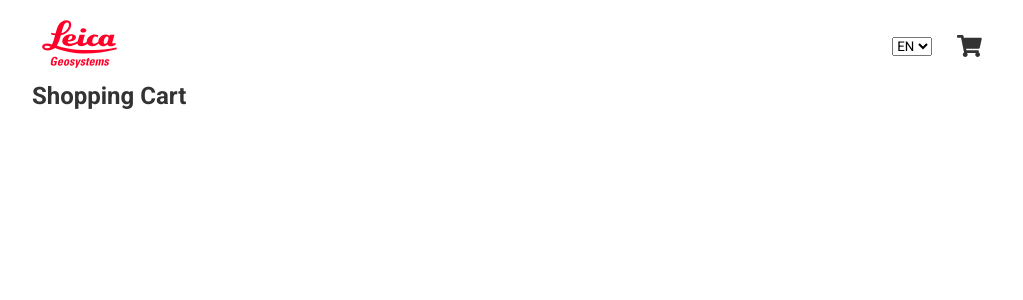
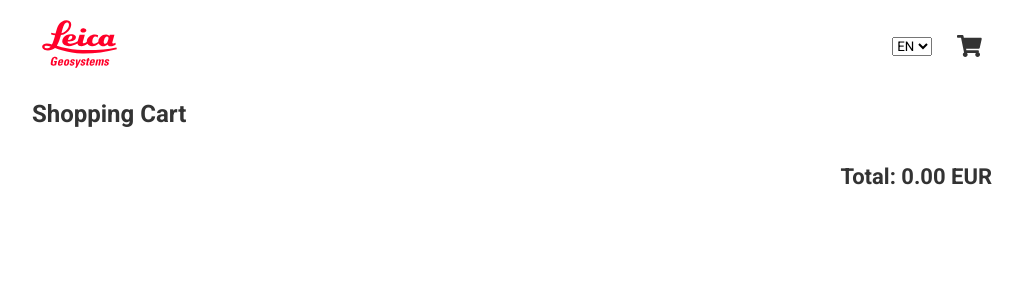
Before and after one commit to Arturs-E/25md-internet-shop-redux-v1, a React (Create React App) app: page /cart in a window 1280 px wide. Shown: the top 300 px of the page, without its empty margins (128-1151 px from the left). Built offline with nearby package versions, Linux system fonts and the light colour scheme.

Commit message:
Bug fixes in cart icon product count

```diff
--- a/src/App.scss
+++ b/src/App.scss
@@ -13,6 +13,9 @@
   grid-template-columns: 1fr;
   row-gap: 18px;
 
-  &__list-wrapper {
+  &__total-sum {
+    place-self: end;
+    font-size: 22px;
+    font-weight: bold;
   }
 }
--- a/src/components/Header/Header.scss
+++ b/src/components/Header/Header.scss
@@ -4,6 +4,7 @@
   column-gap: 25px;
   align-items: center;
   padding: 10px;
+  margin-bottom: 18px;
 }
 
 .logo {
--- a/src/components/ProductCard/ProductCard.tsx
+++ b/src/components/ProductCard/ProductCard.tsx
@@ -17,6 +17,7 @@ const ProductCard:FC<ProductCardProps> = ({ imgUrl, productName, price }) => {
   const [counter, setCounter] = useState(1);
   const dispatch = useAppDispatch();
   const activeLanguage = useAppSelector((state: RootState) => state.language.value);
+  const shoppingCartProducts = useAppSelector((state) => state.shoppingCartItems);
 
   const decreaseQuantity = () => {
     if (counter > 1) {
@@ -32,7 +33,9 @@ const ProductCard:FC<ProductCardProps> = ({ imgUrl, productName, price }) => {
     dispatch(addToCart({
       productName, quantity: counter, pricePerUnit: price, imgUrl,
     }));
-    dispatch(increaseCartProductCount());
+    if (!shoppingCartProducts.some((item) => item.productName === productName)) {
+      dispatch(increaseCartProductCount());
+    }
   };
 
   return (
--- a/src/components/ShoppingCart/shoppingCartSlice.ts
+++ b/src/components/ShoppingCart/shoppingCartSlice.ts
@@ -1,22 +1,34 @@
 import { createSlice, PayloadAction } from '@reduxjs/toolkit';
 
-interface ShoppingCart {
+interface ShoppingCartInterface {
   productName: string;
   quantity: number;
   pricePerUnit: number;
   imgUrl: string;
 }
 
-const initialState: ShoppingCart[] = [];
+const initialState: ShoppingCartInterface[] = [];
 
 const shoppingCartSlice = createSlice({
   name: 'shoppingCartItems',
   initialState,
   reducers: {
-    addToCart: (state, action: PayloadAction<ShoppingCart>) => [...state, action.payload],
+    addToCart: (state, action: PayloadAction<ShoppingCartInterface>) => {
+      if (state.some((product) => product.productName === action.payload.productName)) {
+        return (
+          state.map((item) => {
+            if (item.productName === action.payload.productName) {
+              return { ...item, quantity: item.quantity + 1 };
+            }
+            return item;
+          })
+        );
+      }
+      return [...state, action.payload];
+    },
     decreaseQuantity: (state, action: PayloadAction<string>) => (
       state.map((item) => {
-        if (item.productName === action.payload) {
+        if (item.productName === action.payload && item.quantity > 0) {
           return { ...item, quantity: item.quantity - 1 };
         }
         return item;
@@ -40,4 +52,4 @@ const shoppingCartSliceReducer = shoppingCartSlice.reducer;
 export {
   addToCart, decreaseQuantity, increaseQuantity, shoppingCartSliceReducer,
 };
-export type { ShoppingCart };
+export type { ShoppingCartInterface };
--- a/src/pages/ShoppingCart.tsx
+++ b/src/pages/ShoppingCart.tsx
@@ -2,10 +2,15 @@ import React from 'react';
 import { useAppSelector } from '../redux/hooks/hooks';
 import { RootState } from '../redux/store/store';
 import CartItem from '../components/CartItem/CartItem';
+import { ShoppingCartInterface } from '../components/ShoppingCart/shoppingCartSlice';
 
 const ShoppingCart = () => {
   const activeLanguage = useAppSelector((state: RootState) => state.language.value);
   const cartItems = useAppSelector((state) => state.shoppingCartItems);
+
+  const totalSum = cartItems
+    .reduce((sum: number, item) => sum + (item.quantity * item.pricePerUnit), 0)
+    .toFixed(2);
 
   return (
     <section className="shopping-cart">
@@ -18,9 +23,19 @@ const ShoppingCart = () => {
             pricePerUnit,
             imgUrl,
           }) => (
-            <CartItem productName={productName} quantity={quantity} price={pricePerUnit} imgUrl={imgUrl} />))
+            <CartItem
+              key={productName}
+              productName={productName}
+              quantity={quantity}
+              price={pricePerUnit}
+              imgUrl={imgUrl}
+            />
+          ))
         }
       </div>
+      <span className="shopping-cart__total-sum">
+        {activeLanguage === 'en' ? `Total: ${totalSum} EUR` : `Kopā: ${totalSum} EUR`}
+      </span>
     </section>
   );
 };
```
